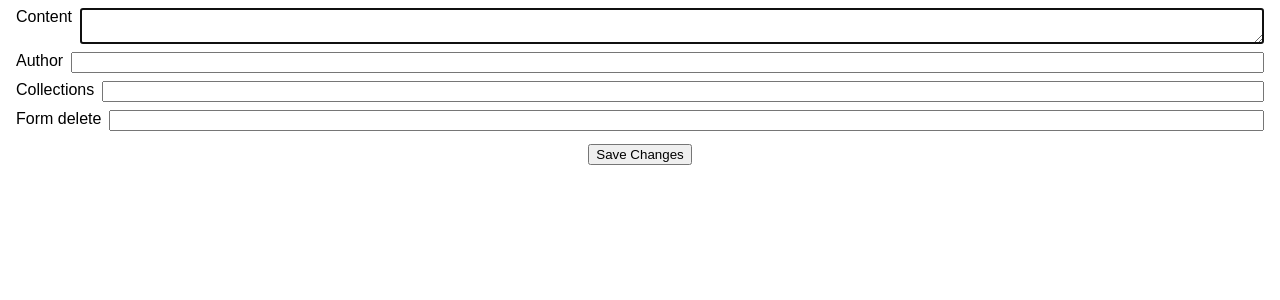
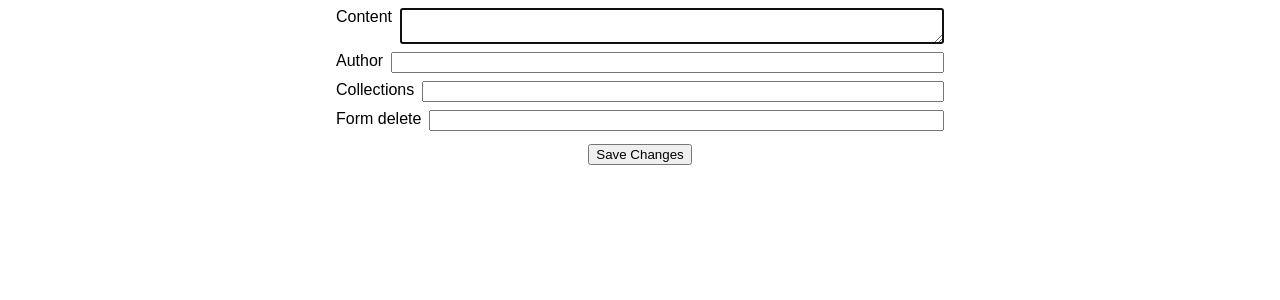
Before and after one commit to tortxof/quote-generator, a Python web app: template templates/quote.html in a window 1280 px wide. Shown: the part 31-331 px from the top of the page. Run offline with Jinja, Linux system fonts and the light colour scheme; the template is opened without the code that fills it, so the values that code supplies are empty, except form fields; form fields are guessed from the names that the template uses.

Commit message:
Add .container max-width

```diff
--- a/static/main.css
+++ b/static/main.css
@@ -23,6 +23,11 @@ nav a {
   color: white;
   text-decoration: none;
   padding: 0.5rem 0.3rem;
+}
+
+.container {
+  max-width: 40rem;
+  margin: 0 auto;
 }
 
 .container > h1 {
```
